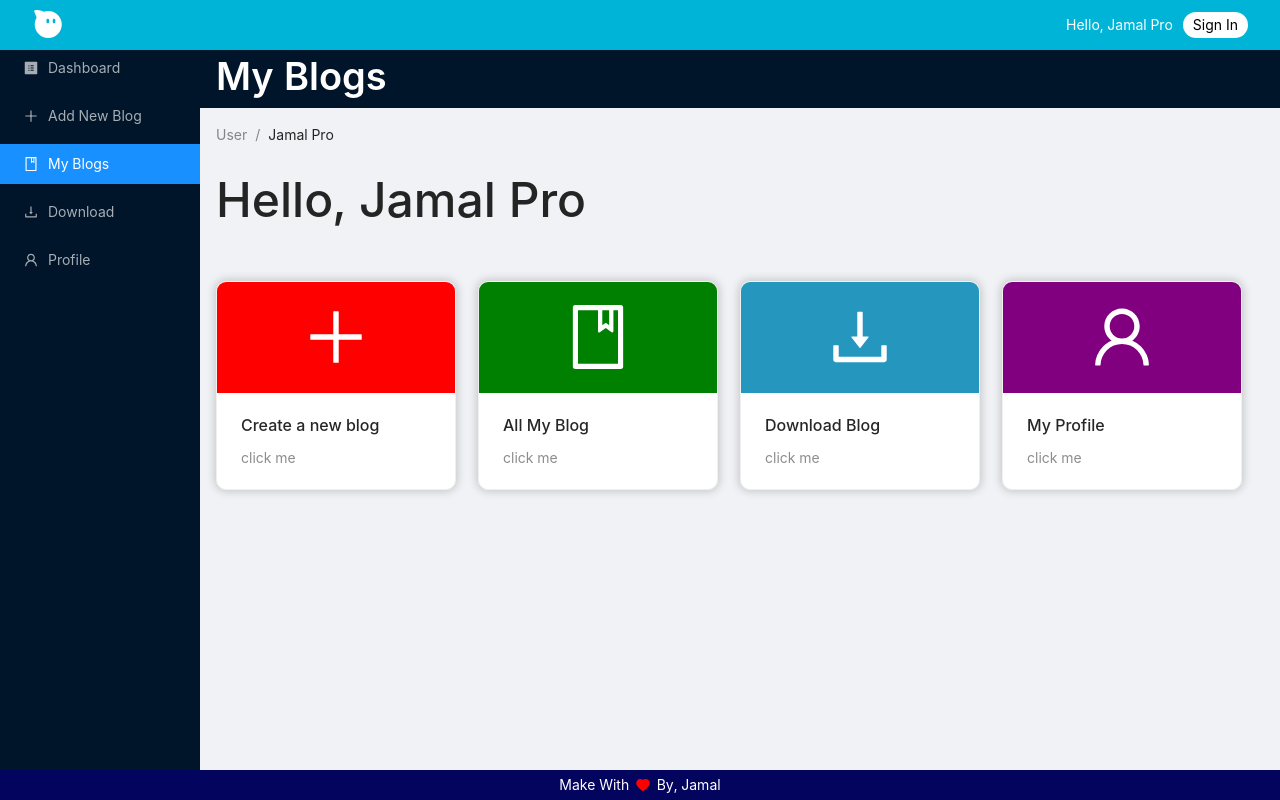
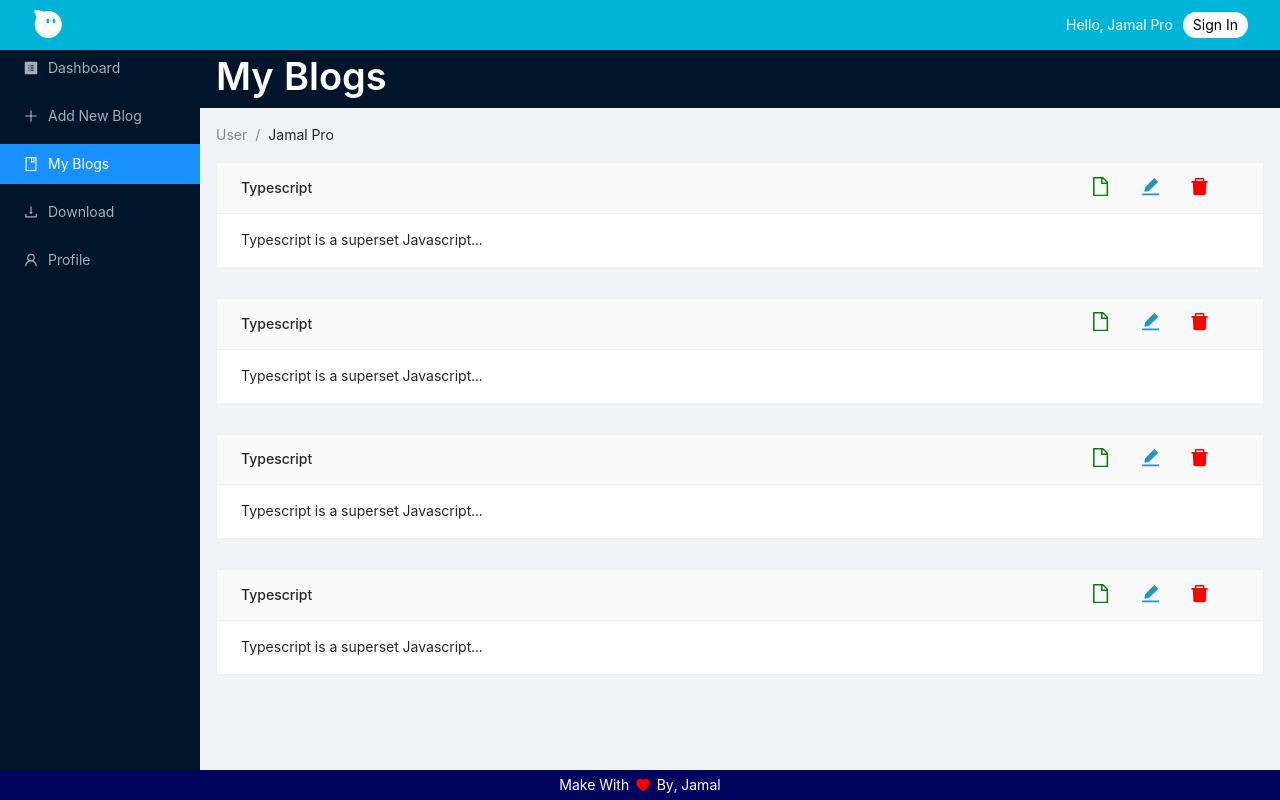
Before and after one commit to jamalpro90/next-auth-blog, a Next.js app: page /dashboard/my-blogs in a window 1280 px wide. Built offline with nearby package versions, Linux system fonts and the light colour scheme.

Commit message:
tambah page myBlog

```diff
--- /dev/null
+++ b/components/CardItemMyBlogJS.js
@@ -0,0 +1,36 @@
+import React from "react";
+import { Card, Tooltip } from "antd";
+import { DeleteFilled, EditFilled, FileOutlined } from "@ant-design/icons";
+
+// file css ada di styles/pages/myblog.scss
+const CardItemMyBlogJS = ({ title, text, imgUrl }) => {
+  return (
+    <Card className="card" type="inner" title={title} extra={<IconGroup />}>
+      {text}
+    </Card>
+  );
+};
+
+const IconGroup = () => {
+  return (
+    <div className="icon-group">
+      <a href="#">
+        <Tooltip placement="topLeft" title="Open File" arrowPointAtCenter>
+          <FileOutlined className="icon open" />
+        </Tooltip>
+      </a>
+      <a href="#">
+        <Tooltip placement="topLeft" title="Edit File" arrowPointAtCenter>
+          <EditFilled className="icon edit" />
+        </Tooltip>
+      </a>
+      <a href="#">
+        <Tooltip placement="topLeft" title="Delete File" arrowPointAtCenter>
+          <DeleteFilled className="icon delete" />
+        </Tooltip>
+      </a>
+    </div>
+  );
+};
+
+export default CardItemMyBlogJS;
--- a/pages/dashboard/my-blogs.js
+++ b/pages/dashboard/my-blogs.js
@@ -1,87 +1,39 @@
-import {
-  BookOutlined,
-  DownloadOutlined,
-  PlusOutlined,
-  ProfileFilled,
-  UserOutlined,
-} from "@ant-design/icons";
-import { Breadcrumb, Layout, Menu, Typography } from "antd";
-import Link from "next/link";
+/* eslint-disable @next/next/no-img-element */
 import React from "react";
-import CardsDashJS from "../../components/CardsDashJS";
-import LayoutDashJS from "../../components/LayoutDashJS";
-
-const { Title } = Typography;
-const { Header, Content, Sider } = Layout;
-const { SubMenu } = Menu;
+import CardItemMyBlogJS from "../../components/CardItemMyBlogJS";
+import LayoutDashMainJS from "../../components/LayoutDashMainJS";
 
 const MyBlogs = () => {
   return (
-    <LayoutDashJS>
-      <Layout className="dashboard">
-        <Sider
-          breakpoint="lg"
-          collapsedWidth="0"
-          onBreakpoint={broken => {
-            console.log(broken);
-          }}
-          onCollapse={(collapsed, type) => {
-            console.log(collapsed, type);
-          }}
-        >
-          <div className="logo" />
-          <Menu theme="dark" mode="inline" defaultSelectedKeys={["3"]}>
-            <Menu.Item key="1" icon={<ProfileFilled />}>
-              <Link href="/dashboard">
-                <a>Dashboard</a>
-              </Link>
-            </Menu.Item>
-            <Menu.Item key="2" icon={<PlusOutlined />}>
-              <Link href="/dashboard/new-blog">
-                <a>Add New Blog</a>
-              </Link>
-            </Menu.Item>
-            <Menu.Item key="3" icon={<BookOutlined />}>
-              <Link href="/dashboard/my-blogs">
-                <a>My Blogs</a>
-              </Link>
-            </Menu.Item>
-            <Menu.Item key="4" icon={<DownloadOutlined />}>
-              <Link href="/dashboard/download">
-                <a>Download</a>
-              </Link>
-            </Menu.Item>
-            <Menu.Item key="5" icon={<UserOutlined />}>
-              <Link href="/dashboard/profile">
-                <a>Profile</a>
-              </Link>
-            </Menu.Item>
-          </Menu>
-        </Sider>
-        <Layout className="site-layout">
-          {/* Header */}
-          <Header
-            className="site-layout-background header"
-            style={{ padding: 0 }}
-          >
-            <Title className="title">My Blogs</Title>
-          </Header>
-
-          {/* Slash url */}
-          <Content style={{ margin: "0 16px" }}>
-            <Breadcrumb style={{ margin: "16px 0" }}>
-              <Breadcrumb.Item>User</Breadcrumb.Item>
-              <Breadcrumb.Item>Jamal Pro</Breadcrumb.Item>
-            </Breadcrumb>
-            {/* Content */}
-            <div className="site-layout-background content-container">
-              <h2>Hello, Jamal Pro</h2>
-              <CardsDashJS />
-            </div>
-          </Content>
-        </Layout>
-      </Layout>
-    </LayoutDashJS>
+    <LayoutDashMainJS title="My Blogs" defaultSelect="3">
+      <div className="my-blog">
+        {/* Card item */}
+        <CardItemMyBlogJS
+          title="Typescript"
+          text="Typescript is a superset Javascript..."
+        />
+        <CardItemMyBlogJS
+          title="Typescript"
+          text="Typescript is a superset Javascript..."
+        />
+        <CardItemMyBlogJS
+          title="Typescript"
+          text="Typescript is a superset Javascript..."
+        />
+        <CardItemMyBlogJS
+          title="Typescript"
+          text="Typescript is a superset Javascript..."
+        />
+        <CardItemMyBlogJS
+          title="Typescript"
+          text="Typescript is a superset Javascript..."
+        />
+        <CardItemMyBlogJS
+          title="Typescript"
+          text="Typescript is a superset Javascript..."
+        />
+      </div>
+    </LayoutDashMainJS>
   );
 };
 
--- a/styles/globals.scss
+++ b/styles/globals.scss
@@ -7,6 +7,7 @@
 @import "./pages/dashboard.scss";
 @import "./components/CardItemDashJS.scss";
 @import "./components/CardsDashJS.scss";
+@import "./pages/myBlog.scss";
 
 html,
 body {
--- a/styles/pages/dashboard.scss
+++ b/styles/pages/dashboard.scss
@@ -3,7 +3,7 @@
 
   .content-container {
     // border: 2px solid red;
-    min-height: 80%;
+    min-height: 85%;
 
     h2 {
       font-size: 3rem;
--- /dev/null
+++ b/styles/pages/myBlog.scss
@@ -0,0 +1,45 @@
+.my-blog {
+  // border: 2px solid black;
+  height: 533px;
+  overflow-y: auto;
+
+  .card {
+    margin-bottom: 30px;
+  }
+
+  .icon-group {
+    .icon {
+      font-size: 1.2rem;
+      margin-right: 30px;
+
+      &.delete {
+        color: $red;
+      }
+      &.edit {
+        color: $blue;
+      }
+      &.open {
+        color: $green;
+      }
+    }
+  }
+}
+@media (max-width: 600px) {
+  .my-blog {
+    position: relative;
+
+    .card {
+      padding-bottom: 30px;
+    }
+
+    .icon-group {
+      display: flex;
+      justify-content: space-between;
+      align-items: center;
+      position: absolute;
+      bottom: 0;
+      left: 0;
+      right: 0;
+    }
+  }
+}
```
